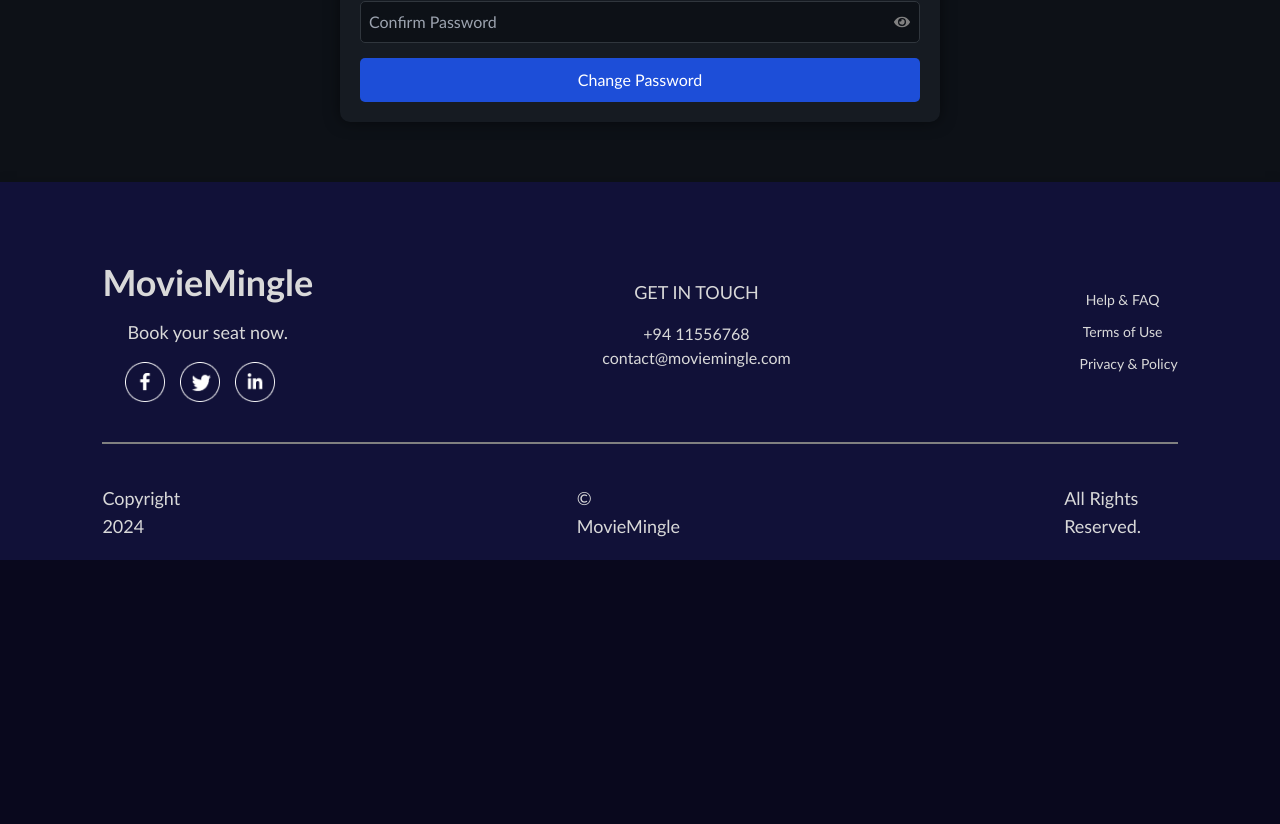
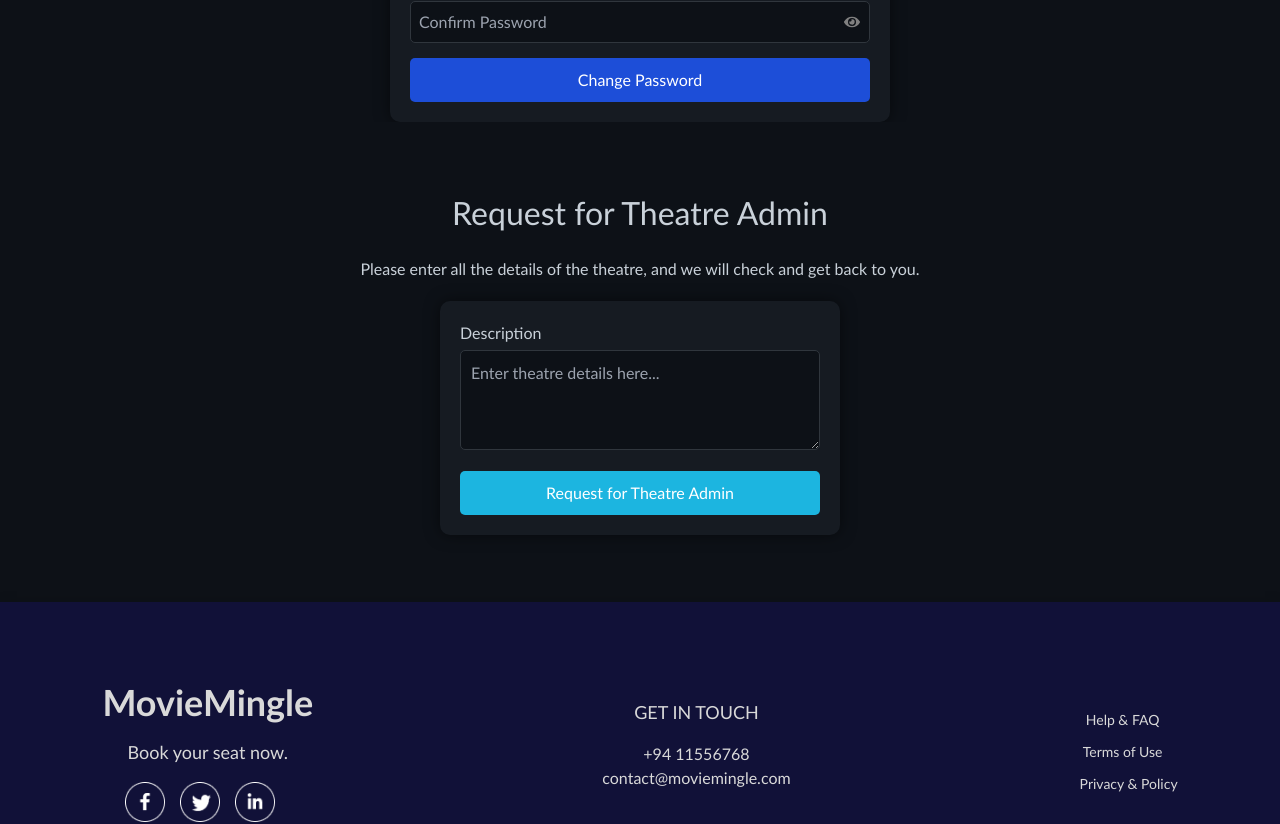
Before and after one commit to ManadaHerath/Theater-reservation-system, a React (Create React App) app in the folder frontend/: page /profile in a window 1280 px wide. Shown: the part 1139-1963 px from the top of the page. Before the commit the page ends 1699 px from the top, so only its background shows below. Built offline with nearby package versions, Linux system fonts and the light colour scheme; no server answers.

Commit message:
user request for theatre admin added

```diff
--- a/frontend/src/components/User Login/Login.jsx
+++ b/frontend/src/components/User Login/Login.jsx
@@ -70,7 +70,7 @@ export default function Login() {
     }
     setTimeout(() => {
       setAlert("");
-    }, 5000);
+    }, 2000);
   };
 
   return (
--- a/frontend/src/components/User Profile/ChangePassword.jsx
+++ b/frontend/src/components/User Profile/ChangePassword.jsx
@@ -190,7 +190,7 @@ const styles = {
     flexDirection: "column",
     alignItems: "center",
     justifyContent: "center",
-    paddingBottom: "60px",
+    paddingBottom: "0px",
   },
   title: {
     fontSize: "2rem",
@@ -205,6 +205,8 @@ const styles = {
     padding: "20px",
     borderRadius: "10px",
     boxShadow: "0 0 15px rgba(0, 0, 0, 0.5)",
+    width: "100%", // Full width on mobile
+    maxWidth: "500px",
   },
   form: {
     width: "100%",
--- a/frontend/src/components/User Profile/Profile.jsx
+++ b/frontend/src/components/User Profile/Profile.jsx
@@ -27,13 +27,16 @@ export default function Profile() {
   const [uploading, setUploading] = useState(false);
   const axiosPrivate = useAxiosPrivate();
   const [response, setResponse] = useState(null);
+  const [loading, setLoading] = useState(false);
 
   useEffect(() => {
     const fetchProfile = async () => {
       try {
+        setLoading(true);
         const response = await axiosPrivate.get("/users/getUser");
         console.log("Profile:", response.data[0].full_name);
         setProfile(response.data[0]);
+        setLoading(false);
       } catch (error) {
         console.error("API error:", error);
       }
@@ -210,6 +213,7 @@ export default function Profile() {
           >
             Save Changes
           </button>
+          {loading && <GradientCircularProgress />}
           {uploading && <GradientCircularProgress />}
         </form>
       </div>
@@ -260,6 +264,8 @@ const styles = {
     padding: "20px",
     borderRadius: "10px",
     boxShadow: "0 0 15px rgba(0, 0, 0, 0.5)",
+    width: "100%", // Full width on mobile
+    maxWidth: "500px",
   },
   avatarContainer: {
     display: "flex",
--- /dev/null
+++ b/frontend/src/components/User Profile/RequestforTheatreAdmin.jsx
@@ -0,0 +1,157 @@
+import React, { useState } from "react";
+import useAxiosPrivate from "../../hooks/useAxiosPrivate";
+import Alert from "@mui/material/Alert";
+import CircularProgress from "@mui/material/CircularProgress";
+import Backdrop from "@mui/material/Backdrop";
+
+export default function TheatreAdminRequest() {
+  const axiosPrivate = useAxiosPrivate();
+  const [response, setResponse] = useState(null);
+  const [loading, setLoading] = useState(false);
+  const [form, setForm] = useState({
+    description: "",
+  });
+
+  const handleInputChange = (e) => {
+    const { name, value } = e.target;
+    setForm((prevForm) => ({
+      ...prevForm,
+      [name]: value,
+    }));
+  };
+
+  const handleSubmit = (e) => {
+    e.preventDefault();
+    setLoading(true);
+    axiosPrivate.post("/users/requestTheatreAdmin", form).then((response) => {
+      setResponse(response);
+      console.log(response);
+      setLoading(false);
+      setForm({ description: "" });
+      console.log("Theatre Admin Request Submitted:", form.description);
+    });
+    setTimeout(() => {
+      setResponse("");
+    }, 5000);
+  };
+
+  function GradientCircularProgress() {
+    return (
+      <React.Fragment>
+        <svg width={0} height={0}>
+          <defs>
+            <linearGradient id="my_gradient" x1="0%" y1="0%" x2="0%" y2="100%">
+              <stop offset="0%" stopColor="#e01cd5" />
+              <stop offset="100%" stopColor="#1CB5E0" />
+            </linearGradient>
+          </defs>
+        </svg>
+        <Backdrop
+          sx={(theme) => ({ color: "#fff", zIndex: theme.zIndex.drawer + 1 })}
+          open={loading}
+        >
+          <CircularProgress
+            sx={{ "svg circle": { stroke: "url(#my_gradient)" } }}
+          />
+        </Backdrop>
+      </React.Fragment>
+    );
+  }
+
+  if (loading) return <GradientCircularProgress />;
+
+  return (
+    <div style={styles.container}>
+      <h2 style={styles.title}>Request for Theatre Admin</h2>
+      <p style={styles.instruction}>
+        Please enter all the details of the theatre, and we will check and get
+        back to you.
+      </p>
+      <form onSubmit={handleSubmit} style={styles.form}>
+        <div style={styles.formGroup}>
+          <label style={styles.label}>Description</label>
+          <textarea
+            name="description"
+            value={form.description}
+            onChange={handleInputChange}
+            style={styles.textarea}
+            required
+            placeholder="Enter theatre details here..."
+          />
+        </div>
+        <button type="submit" style={styles.submitButton}>
+          Request for Theatre Admin
+        </button>
+      </form>
+      {response && response.data && (
+        <Alert
+          severity={
+            response.status === 201
+              ? "success"
+              : response.status === 500
+              ? "error"
+              : "info"
+          }
+          style={{ marginTop: "1rem" }}
+        >
+          {response.data}
+        </Alert>
+      )}
+    </div>
+  );
+}
+
+const styles = {
+  container: {
+    backgroundColor: "#0D1117",
+    color: "#C9D1D9",
+    minHeight: "60vh",
+    padding: "30px",
+    display: "flex",
+    flexDirection: "column",
+    alignItems: "center",
+    justifyContent: "center",
+  },
+  title: {
+    fontSize: "2rem",
+    marginBottom: "20px",
+  },
+  instruction: {
+    fontSize: "1rem",
+    marginBottom: "20px",
+    textAlign: "center",
+  },
+  form: {
+    width: "100%",
+    maxWidth: "400px",
+    backgroundColor: "#161B22",
+    padding: "20px",
+    borderRadius: "10px",
+    boxShadow: "0 0 15px rgba(0, 0, 0, 0.5)",
+  },
+  formGroup: {
+    marginBottom: "15px",
+  },
+  label: {
+    display: "block",
+    marginBottom: "5px",
+  },
+  textarea: {
+    width: "100%",
+    padding: "10px",
+    backgroundColor: "#0D1117",
+    color: "#C9D1D9",
+    border: "1px solid #30363D",
+    borderRadius: "5px",
+    minHeight: "100px",
+  },
+  submitButton: {
+    width: "100%",
+    padding: "10px",
+    color: "#fff",
+    backgroundColor: "#1CB5E0",
+    border: "none",
+    borderRadius: "5px",
+    cursor: "pointer",
+  },
+};
--- a/frontend/src/pages/UserProfile.jsx
+++ b/frontend/src/pages/UserProfile.jsx
@@ -1,12 +1,14 @@
 import NavBar from "../components/NavBar/NavBar";
 import Profile from "../components/User Profile/Profile";
 import ChangePassword from "../components/User Profile/ChangePassword";
+import TheatreAdminRequest from "../components/User Profile/RequestforTheatreAdmin";
 
 const UserProfile = () => (
   <div>
     <NavBar />
     <Profile />
     <ChangePassword />
+    <TheatreAdminRequest />
   </div>
 );
 
```
Also changed, not shown: 2 other files (tests, documents, lock files or other folders).
